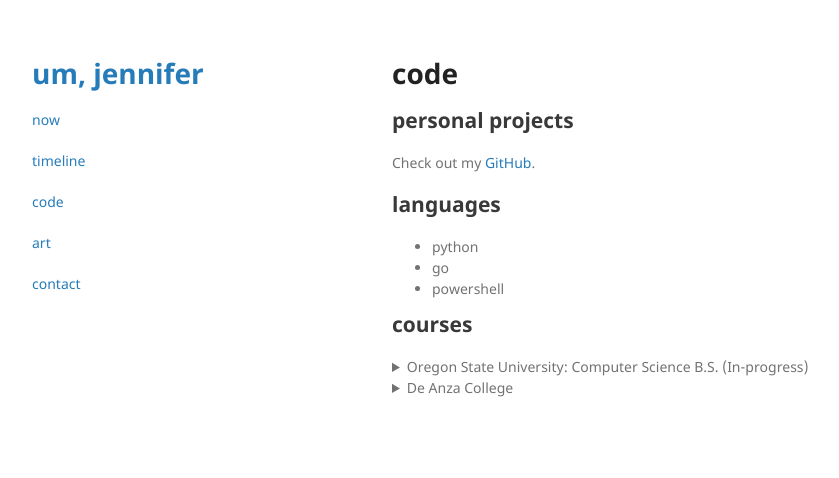
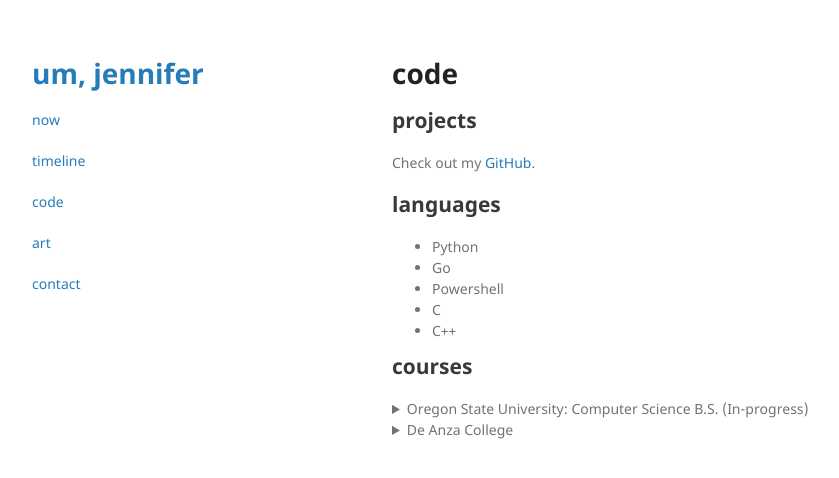
Before and after one commit to umjennifer/umjennifer.github.io, a Jekyll site: the page built from code.md, in a window 1280 px wide. Shown: the top 478 px of the page, without its empty margins (178-1017 px from the left). Built offline with Jekyll 4.4.1, drawn with Linux system fonts in a browser that asks for light colours; our own code applies the rules of GitHub Pages for plain Markdown files.

Commit message:
Update code.md

```diff
--- a/code.md
+++ b/code.md
@@ -11,13 +11,15 @@ images:
 
 # code
 
-## personal projects
+## projects
 Check out my [GitHub](https://github.com/umjennifer/).
 
 ## languages
-- python
-- go
-- powershell
+- Python
+- Go
+- Powershell
+- C
+- C++
 
 ## courses
 <details>
```
